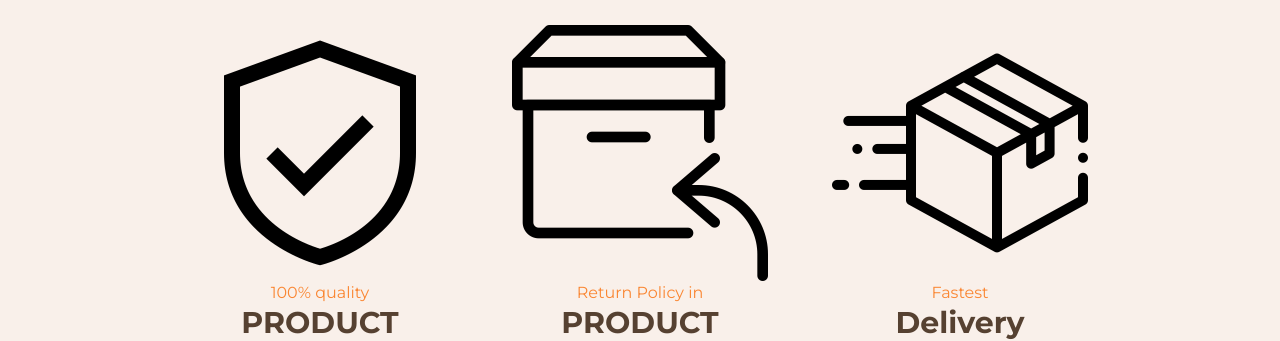
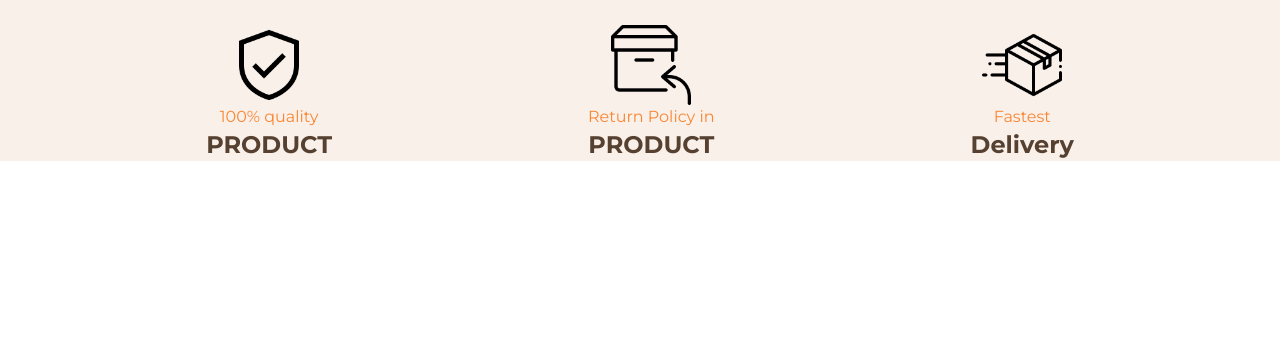
Before and after one commit to shadab-developer/vulgax, a website: page index.html in a window 1280 px wide. Shown: the part 2335-2676 px from the top of the page. After the commit the page ends 2496 px from the top, so only its background shows below. Drawn offline with Linux system fonts and the light colour scheme; a web font is replaced by a local one.

Commit message:
new changes

```diff
--- a/index.html
+++ b/index.html
@@ -282,36 +282,36 @@
       </h2>
 
       <div
-        class="container flex mx-auto flex-col sm:flex-row justify-center items-center mt-8 gap-8 sm:gap-16"
+        class="container flex mx-auto flex-col sm:flex-row justify-center items-center mt-8 gap-8 sm:gap-16 md:gap-32 lg:gap-48 xl:gap-64 xll:gap-80 2xl:gap-80"
       >
         <div class="flex flex-col justify-center items-center">
           <img
-            class="w-44 sm:w-36 md:w-44 lg:w-56 xl:w-64"
+            class="w-24 sm:w-20 md:w-20 lg:w-20 xl:w-20 xll:w-20 2xl:w-20"
             src="assets/img/shield (1).png"
             alt=""
           />
           <p class="text-orangeDark">100% quality</p>
-          <h3 class="text-3xl text-brownDark font-bold">PRODUCT</h3>
+          <h3 class="text-2xl text-brownDark font-bold">PRODUCT</h3>
         </div>
 
         <div class="flex flex-col justify-center items-center">
           <img
-            class="w-44 sm:w-36 md:w-44 lg:w-56 xl:w-64"
+            class="w-24 sm:w-20 md:w-20 lg:w-20 xl:w-20 xll:w-20 2xl:w-20"
             src="assets/img/return.png"
             alt=""
           />
           <p class="text-orangeDark">Return Policy in</p>
-          <h3 class="text-3xl text-brownDark font-bold">PRODUCT</h3>
+          <h3 class="text-2xl text-brownDark font-bold">PRODUCT</h3>
         </div>
 
         <div class="flex flex-col justify-center items-center">
           <img
-            class="w-44 sm:w-36 md:w-44 lg:w-56 xl:w-64"
+            class="w-24 sm:w-20 md:w-20 lg:w-20 xl:w-20 xll:w-20 2xl:w-20"
             src="assets/img/delivery.png"
             alt=""
           />
           <p class="text-orangeDark">Fastest</p>
-          <h3 class="text-3xl text-brownDark font-bold">Delivery</h3>
+          <h3 class="text-2xl text-brownDark font-bold">Delivery</h3>
         </div>
       </div>
     </div>
--- a/tailwind.config.js
+++ b/tailwind.config.js
@@ -7,6 +7,7 @@ module.exports = {
       md: "768px",
       lg: "1024px",
       xl: "1280px",
+      xll: "1440px",
       "2xl": "1536px",
     },
     extend: {
```
Also changed, not shown: css/style.css, 2 other files.
